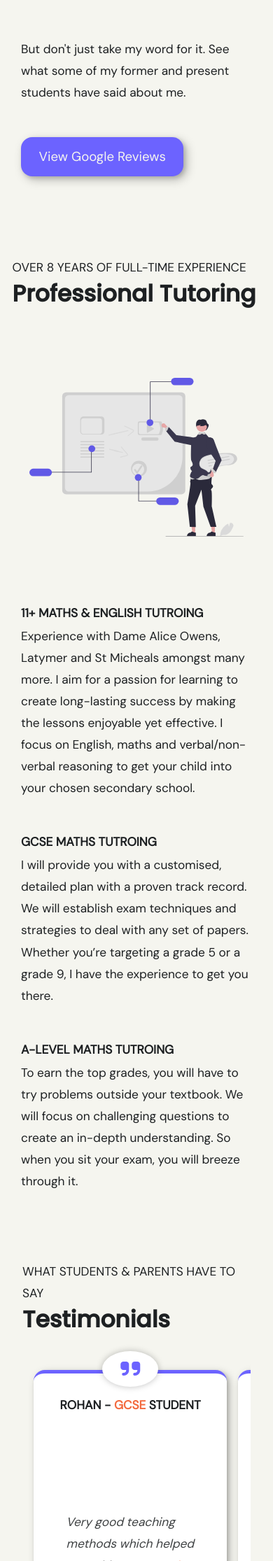
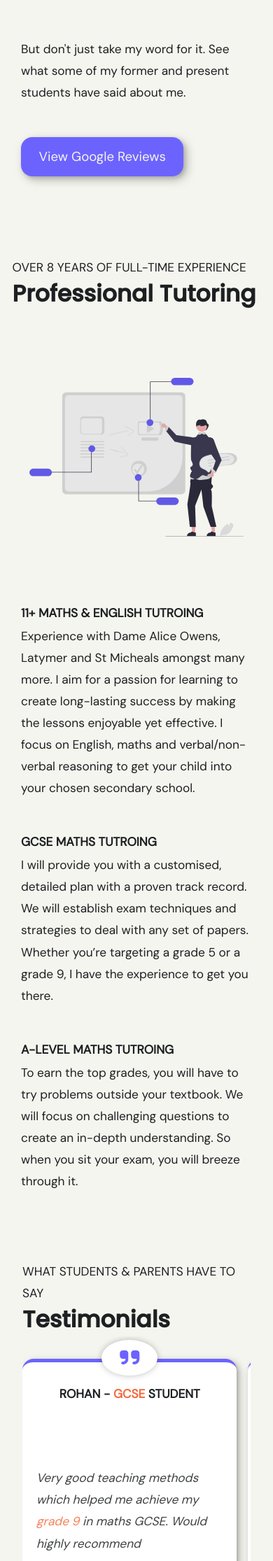
Before and after one commit to GG1982/ggmaths-site2, a Jekyll site: the page built from index.html, in a window 390 px wide. Shown: the part 4169-6400 px from the top of the page at 70% size. Built offline with Jekyll 4.4.1, drawn with Linux system fonts in a browser that asks for light colours; nearby versions of some CDN libraries.

Commit message:
reduce padding on media element for mobile devices and increase p width

```diff
--- a/_sass/main.scss
+++ b/_sass/main.scss
@@ -440,9 +440,22 @@ a {
   }
 
 
-.testimonials__btn {
-  text-align: left;
-}
+  .testimonials__btn {
+    text-align: left;
+  }
+
+
+  .media-scroller {
+    padding: 2rem 0;
+  }
+
+
+  .media-element {
+    padding: 2rem 0;
+  }
+  .media-element p:first-of-type {
+    width: 87%;
+  }
 }
 
 
```
